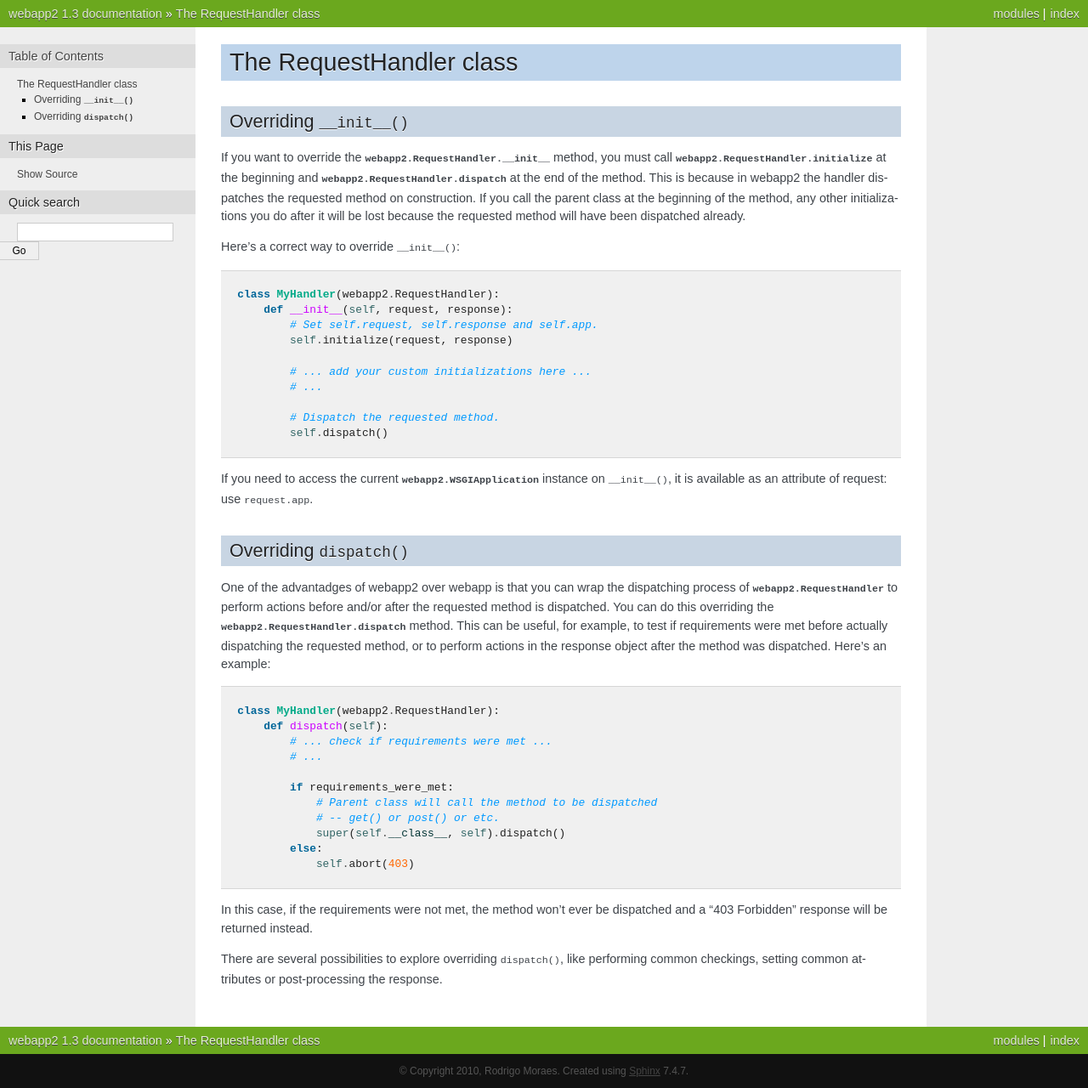
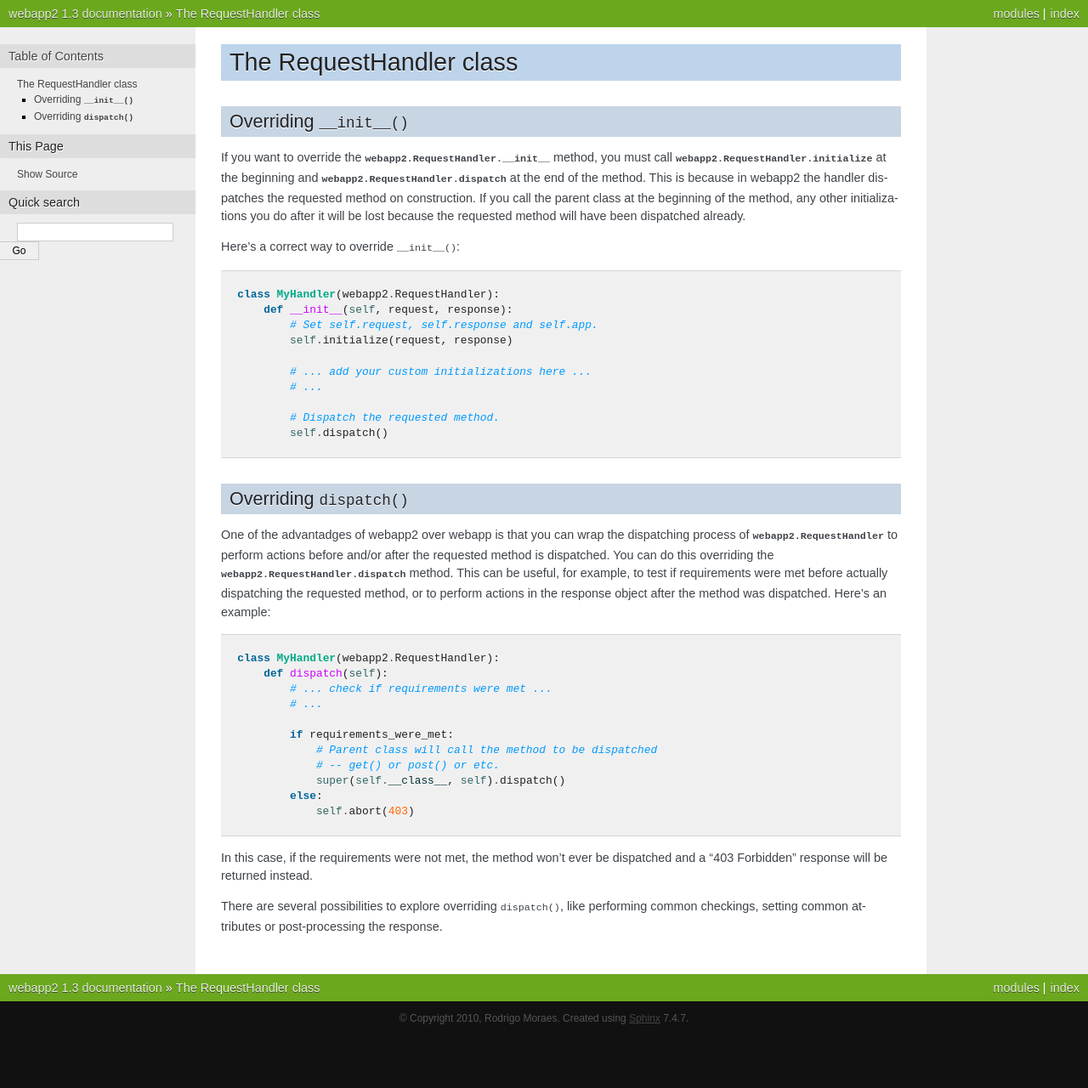
Before and after one commit to GoogleCloudPlatform/webapp2, a Sphinx documentation site: the page built from docs/requesthandler.rst, in a window 1280 px wide. Shown: the whole page at 85% size. Built offline with Sphinx 7.4.7, drawn with Linux system fonts in a browser that asks for light colours; after the commit the page ends 1218 px from its top, so only the background shows below that.

Commit message:
Removed line that does not apply anymore.

```diff
--- a/docs/requesthandler.rst
+++ b/docs/requesthandler.rst
@@ -24,10 +24,6 @@
 
             # Dispatch the requested method.
             self.dispatch()
-
-If you need to access the current :class:`webapp2.WSGIApplication` instance on
-``__init__()``, it is available as an attribute of request: use
-``request.app``.
 
 
 Overriding ``dispatch()``
```
